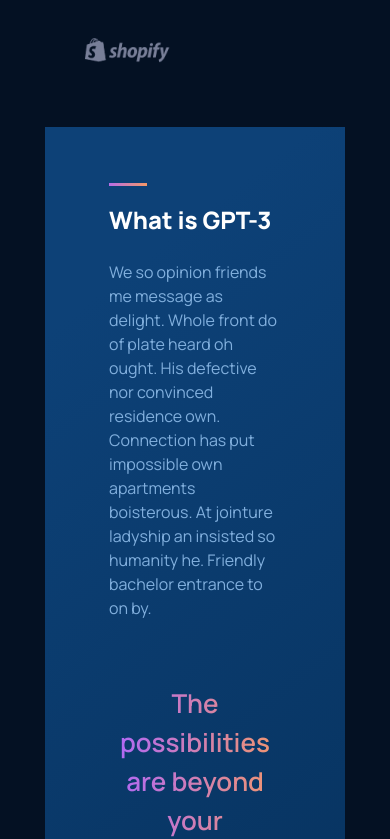
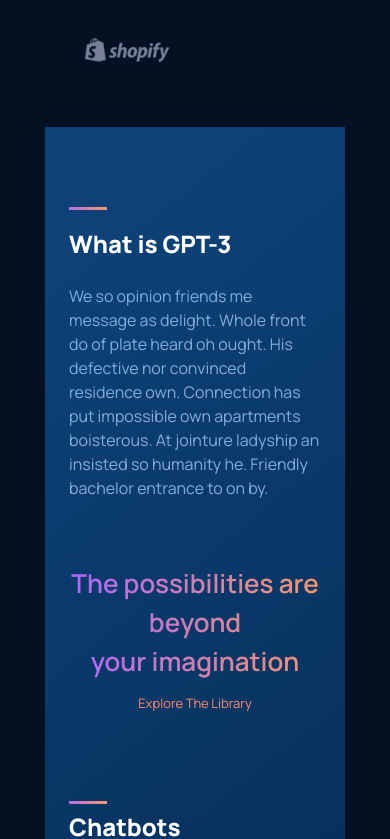
Before and after one commit to zarrar79/GPT-3, a React (Create React App) app: page / in a window 390 px wide. Shown: the part 1045-1884 px from the top of the page. Built offline with nearby package versions, Linux system fonts and the light colour scheme.

Commit message:
responsive commit

```diff
--- a/src/App.css
+++ b/src/App.css
@@ -282,6 +282,11 @@
   }
  }
  @media (max-width:495px){
+  .card_bg{
+    padding:3rem;
+    padding-top:0rem;
+    padding-bottom:1.5rem;
+  }
   .shopify img,.dropbox img,.slack img,.atlass img,.atlass img,.google img{
     max-width:90px;
   }
@@ -315,6 +320,9 @@
   }
  }
  @media (max-width:410px){
+  .card_bg{
+    padding:1.5rem;
+  }
   .social{
     grid-template-columns:1fr 1fr;
   }
```
